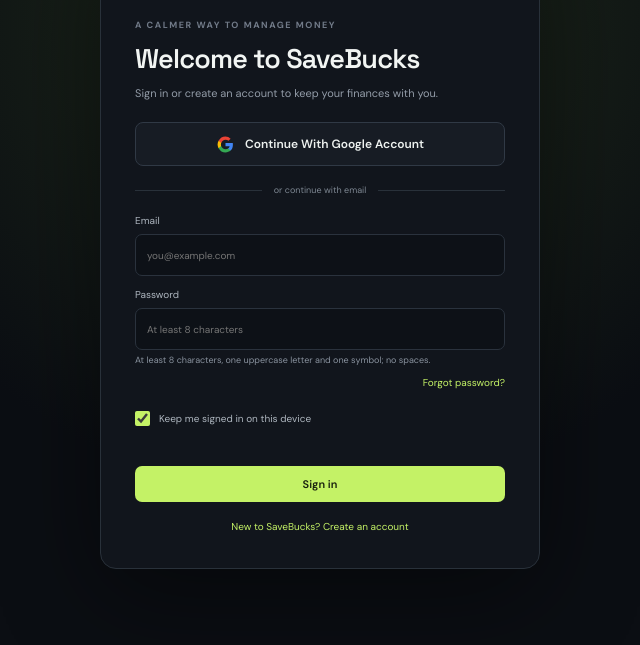
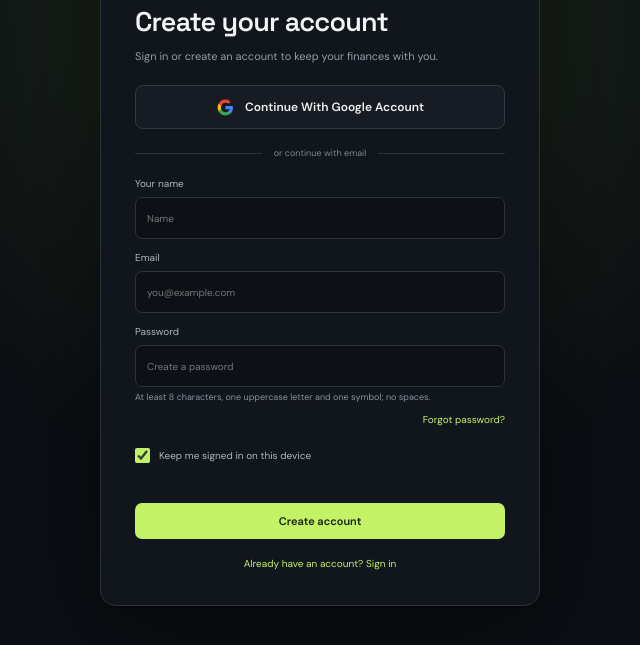
Before and after one commit to Frlxed/savebucks, a plain HTML site: page index.html in a window 1280 px wide. Shown: the part 155-800 px from the top of the page, without its empty margins (320-960 px from the left). Drawn offline with Linux system fonts and the light colour scheme.

Commit message:
Show account creation first and hide password hint on sign-in

```diff
--- a/index.html
+++ b/index.html
@@ -13,7 +13,7 @@
       <div class="auth-card">
         <a class="brand auth-brand" href="#"><span class="brand-mark" aria-hidden="true"><span></span><span></span><span></span></span><span>Save<span class="brand-light">Bucks</span></span></a>
         <span class="eyebrow">A CALMER WAY TO MANAGE MONEY</span>
-        <h1 id="auth-heading">Welcome to SaveBucks</h1>
+        <h1 id="auth-heading">Create your account</h1>
         <p class="auth-description">Sign in or create an account to keep your finances with you.</p>
         <button class="google-account-button" type="button" data-oauth="google">
           <svg aria-hidden="true" viewBox="0 0 24 24"><path fill="#4285F4" d="M21.35 12.25c0-.74-.07-1.45-.19-2.14H12v4.05h5.24a4.48 4.48 0 0 1-1.94 2.94v2.58h3.14c1.84-1.69 2.91-4.19 2.91-7.43Z"/><path fill="#34A853" d="M12 22c2.62 0 4.82-.87 6.44-2.32l-3.14-2.58c-.87.58-1.98.93-3.3.93-2.54 0-4.69-1.71-5.46-4.02H3.29v2.65A9.99 9.99 0 0 0 12 22Z"/><path fill="#FBBC05" d="M6.54 14.01A6.02 6.02 0 0 1 6.22 12c0-.7.12-1.38.32-2.01V7.34H3.29A9.99 9.99 0 0 0 2 12c0 1.61.38 3.14 1.29 4.66l3.25-2.65Z"/><path fill="#EA4335" d="M12 5.97c1.43 0 2.71.49 3.72 1.45l2.79-2.79A9.59 9.59 0 0 0 12 2a9.99 9.99 0 0 0-8.71 5.34l3.25 2.65C7.31 7.68 9.46 5.97 12 5.97Z"/></svg>
@@ -21,14 +21,14 @@
         </button>
         <div class="auth-divider"><span>or continue with email</span></div>
         <form id="auth-form">
-          <label class="auth-name-field" hidden>Your name<input name="name" type="text" autocomplete="name" maxlength="60" placeholder="Name" /></label>
+          <label class="auth-name-field">Your name<input name="name" type="text" autocomplete="name" maxlength="60" placeholder="Name" /></label>
           <label>Email<input name="email" type="email" autocomplete="email" required placeholder="you@example.com" /></label>
-          <label>Password<input name="password" type="password" autocomplete="current-password" minlength="8" required placeholder="At least 8 characters" /></label>
+          <label>Password<input name="password" type="password" autocomplete="new-password" minlength="8" required placeholder="Create a password" /></label>
           <label class="remember-row"><input name="remember" type="checkbox" value="yes" checked /> <span>Keep me signed in on this device</span></label>
           <p class="auth-error" id="auth-error" role="alert"></p>
-          <button class="button button-primary auth-submit" type="submit">Sign in</button>
+          <button class="button button-primary auth-submit" type="submit">Create account</button>
         </form>
-        <button class="auth-switch" id="auth-switch" type="button">New to SaveBucks? Create an account</button>
+        <button class="auth-switch" id="auth-switch" type="button">Already have an account? Sign in</button>
         <p class="auth-config-note" id="auth-config-note" hidden>Connect a Supabase project to enable secure accounts. See README.md for setup.</p>
       </div>
     </section>
@@ -55,5 +55,6 @@
     <dialog id="expense-dialog" class="modal"><form id="expense-form" class="modal-form"><div class="modal-heading"><div><span class="eyebrow">NEW TRANSACTION</span><h2>Add an expense</h2></div><button class="icon-button" type="button" data-close-dialog="expense-dialog" aria-label="Close">×</button></div><label>Description<input name="description" type="text" placeholder="e.g. Weekly groceries" maxlength="60" required /></label><div class="form-row"><label>Category<select name="category"><option>Food</option><option>Transport</option><option>Bills</option><option>Shopping</option><option>Health</option><option>Education</option><option>Entertainment</option><option>Other</option></select></label><label>Date<input name="date" type="date" required /></label></div><div class="form-row"><label>Quantity<input name="quantity" type="number" min="0.01" step="0.01" value="1" required /></label><label>Price per item ($)<input name="unitPrice" type="number" min="0.01" step="0.01" placeholder="0.00" required /></label></div><div class="modal-total"><span>Total expense</span><strong id="expense-preview">$0.00</strong></div><button class="button button-primary modal-submit" type="submit">Save expense <span>↗</span></button></form></dialog>
     <dialog id="income-dialog" class="modal modal-small"><form id="income-form" class="modal-form"><div class="modal-heading"><div><span class="eyebrow">MONTHLY INCOME</span><h2>Set your income</h2></div><button class="icon-button" type="button" data-close-dialog="income-dialog" aria-label="Close">×</button></div><p class="modal-copy">Add your salary, allowance, or any other income for this month.</p><label>Monthly income ($)<input name="income" type="number" min="0" step="0.01" placeholder="0.00" required /></label><button class="button button-primary modal-submit" type="submit">Save income <span>↗</span></button></form></dialog>
     <script type="module" src="js/app.js"></script>
+    <script type="module" src="js/features/auth-startup.js"></script>
   </body>
 </html>
--- /dev/null
+++ b/js/features/auth-startup.js
@@ -0,0 +1,8 @@
+/* The auth screen is statically rendered as sign-up. Keep mountAuth's internal
+   mode in sync after its handlers have been attached by the preceding module. */
+const screen = document.querySelector('#auth-screen');
+const heading = document.querySelector('#auth-heading');
+const switchButton = document.querySelector('#auth-switch');
+if (screen && !screen.hidden && heading?.textContent === 'Welcome to SaveBucks' && switchButton && !switchButton.hidden) {
+  switchButton.click();
+}
```
